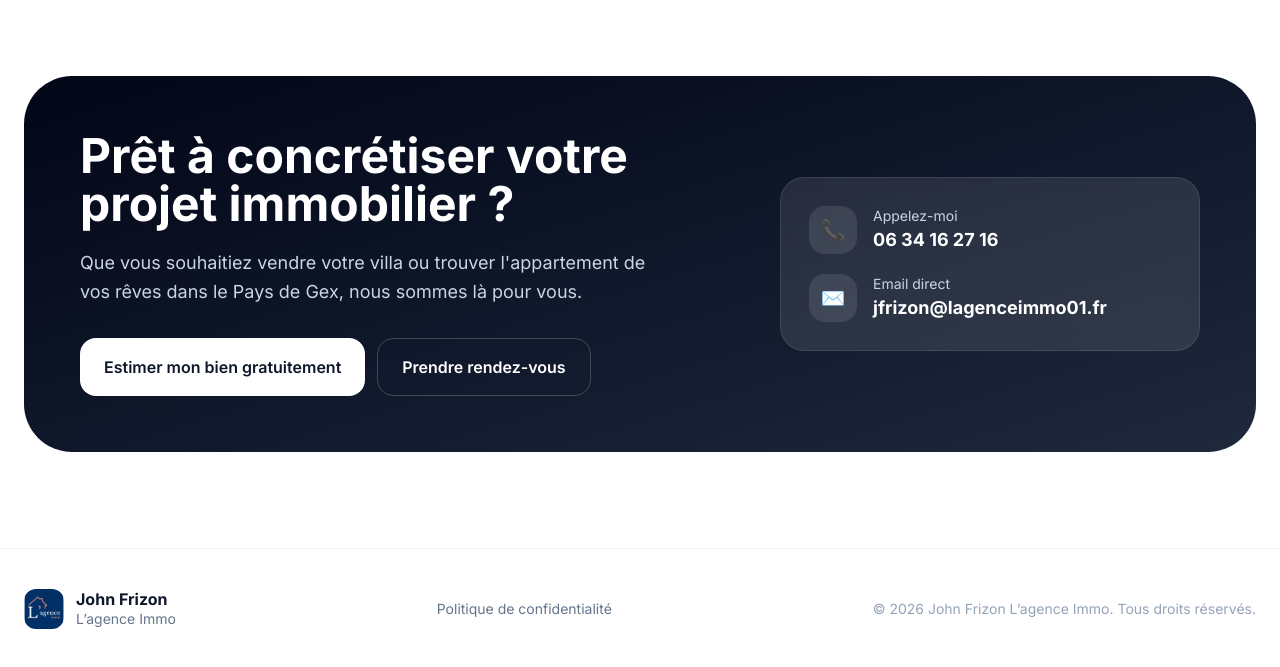
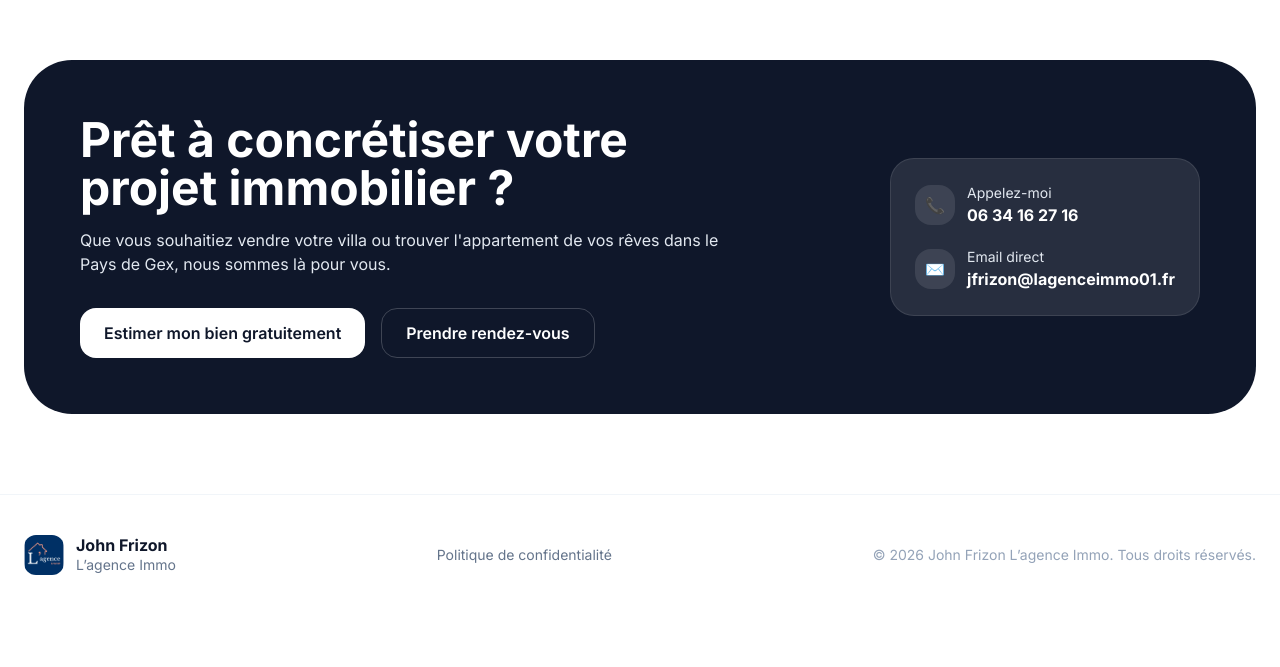
Before and after one commit to agentpro2307-cmd/johnfrizonlagenceimmo, a React (Vite) app: page / in a window 1280 px wide. Shown: the part 3469-4136 px from the top of the page. After the commit the page ends 4084 px from the top, so only its background shows below. Built offline with nearby package versions, Linux system fonts and the light colour scheme.

Commit message:
Update CTA.tsx

```diff
--- a/CTA.tsx
+++ b/CTA.tsx
@@ -1,81 +1,61 @@
 import React from "react";
 
-const PHONE_DISPLAY = "06 34 16 27 16"; //
-const PHONE_TEL = "+33634162716"; //
-const EMAIL = "jfrizon@lagenceimmo01.fr"; //
+type Props = {
+  onEstimate: () => void;
+  onAppointment: () => void;
+};
 
-const CTA: React.FC = () => {
+const CTA: React.FC<Props> = ({ onEstimate, onAppointment }) => {
   return (
-    <section className="py-24 bg-white">
+    <section id="contact" className="py-20">
       <div className="max-w-7xl mx-auto px-6">
-        <div className="rounded-[48px] bg-gradient-to-br from-slate-950 via-slate-900 to-slate-800 p-10 md:p-14 flex flex-col lg:flex-row items-center justify-between gap-10">
-          {/* Left */}
-          <div className="max-w-xl">
-            <h2 className="text-4xl md:text-5xl font-bold text-white leading-tight">
-              Prêt à concrétiser votre
-              <br />
-              projet immobilier ?
+        <div className="rounded-[48px] bg-slate-900 text-white p-10 md:p-14 flex flex-col md:flex-row items-start md:items-center justify-between gap-10">
+          <div className="max-w-2xl">
+            <h2 className="text-4xl md:text-5xl font-extrabold leading-tight">
+              Prêt à concrétiser votre <br /> projet immobilier ?
             </h2>
-
-            <p className="mt-5 text-slate-300 text-lg leading-relaxed">
-              Que vous souhaitiez vendre votre villa ou trouver l&apos;appartement
-              de vos rêves dans le Pays de Gex, nous sommes là pour vous.
+            <p className="mt-4 text-slate-200">
+              Que vous souhaitiez vendre votre villa ou trouver l&apos;appartement de
+              vos rêves dans le Pays de Gex, nous sommes là pour vous.
             </p>
 
-            <div className="mt-8 flex flex-col sm:flex-row gap-3">
-              <a
-                href="#"
-                className="inline-flex items-center justify-center rounded-2xl px-6 py-4 font-semibold bg-white text-slate-900 hover:opacity-90 transition"
+            <div className="mt-8 flex flex-wrap gap-4">
+              <button
+                type="button"
+                onClick={onEstimate}
+                className="px-6 py-3 rounded-2xl bg-white text-slate-900 font-semibold hover:opacity-90"
               >
                 Estimer mon bien gratuitement
-              </a>
+              </button>
 
-              <a
-                href="#"
-                className="inline-flex items-center justify-center rounded-2xl px-6 py-4 font-semibold border border-white/20 text-white hover:bg-white/10 transition"
+              <button
+                type="button"
+                onClick={onAppointment}
+                className="px-6 py-3 rounded-2xl border border-white/20 text-white font-semibold hover:bg-white/10"
               >
                 Prendre rendez-vous
-              </a>
+              </button>
             </div>
           </div>
 
-          {/* Right card */}
-          <div className="w-full lg:w-[420px]">
-            <div className="rounded-3xl bg-white/10 border border-white/10 backdrop-blur p-6 md:p-7">
-              <div className="space-y-5">
-                {/* Phone */}
-                <div className="flex items-center gap-4">
-                  <div className="h-12 w-12 rounded-2xl bg-white/10 flex items-center justify-center">
-                    <span className="text-white text-xl">📞</span>
+          <div className="rounded-3xl bg-white/10 border border-white/10 p-6 min-w-[280px]">
+            <div className="flex items-center gap-3">
+              <div className="w-10 h-10 rounded-2xl bg-white/10 flex items-center justify-center">
+                📞
               </div>
               <div>
-                    <div className="text-sm text-slate-300">Appelez-moi</div>
-                    <a
-                      className="text-white font-bold text-lg hover:underline"
-                      href={`tel:${PHONE_TEL}`}
-                    >
-                      {PHONE_DISPLAY}
-                    </a>
+                <div className="text-sm text-slate-200">Appelez-moi</div>
+                <div className="font-bold">06 34 16 27 16</div>
               </div>
             </div>
 
-                {/* Email */}
-                <div className="flex items-center gap-4">
-                  <div className="h-12 w-12 rounded-2xl bg-white/10 flex items-center justify-center">
-                    <span className="text-white text-xl">✉️</span>
+            <div className="mt-5 flex items-center gap-3">
+              <div className="w-10 h-10 rounded-2xl bg-white/10 flex items-center justify-center">
+                ✉️
               </div>
               <div>
-                    <div className="text-sm text-slate-300">Email direct</div>
-                    <a
-                      className="text-white font-bold text-lg hover:underline break-all"
-                      href={`mailto:${EMAIL}`}
-                    >
-                      {EMAIL}
-                    </a>
-                  </div>
-                </div>
-
-                {/* (SUPPRIMÉ) Conseillers disponibles + cercles */}
+                <div className="text-sm text-slate-200">Email direct</div>
+                <div className="font-bold">jfrizon@lagenceimmo01.fr</div>
               </div>
             </div>
           </div>
```
Lines whose indentation alone changed are shown as unchanged.
